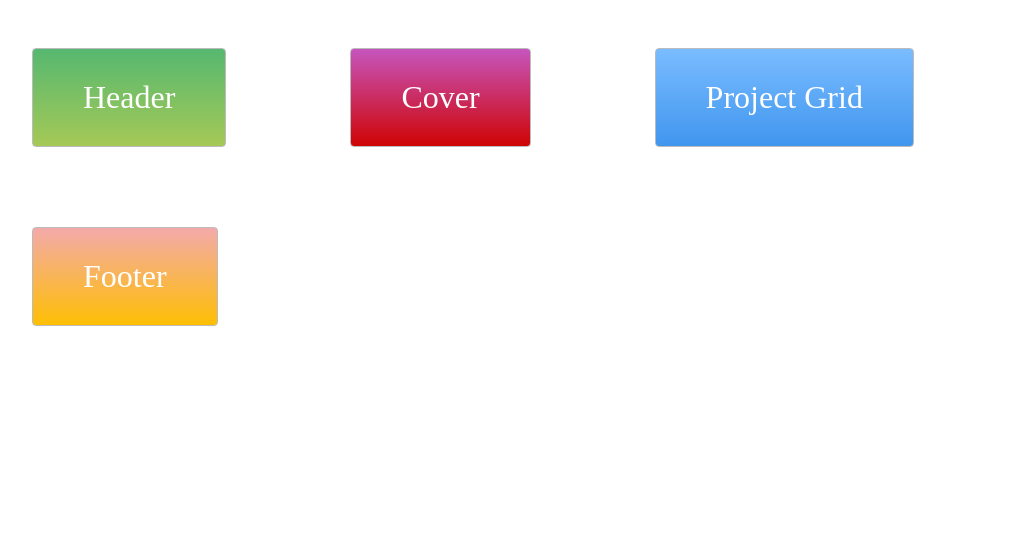
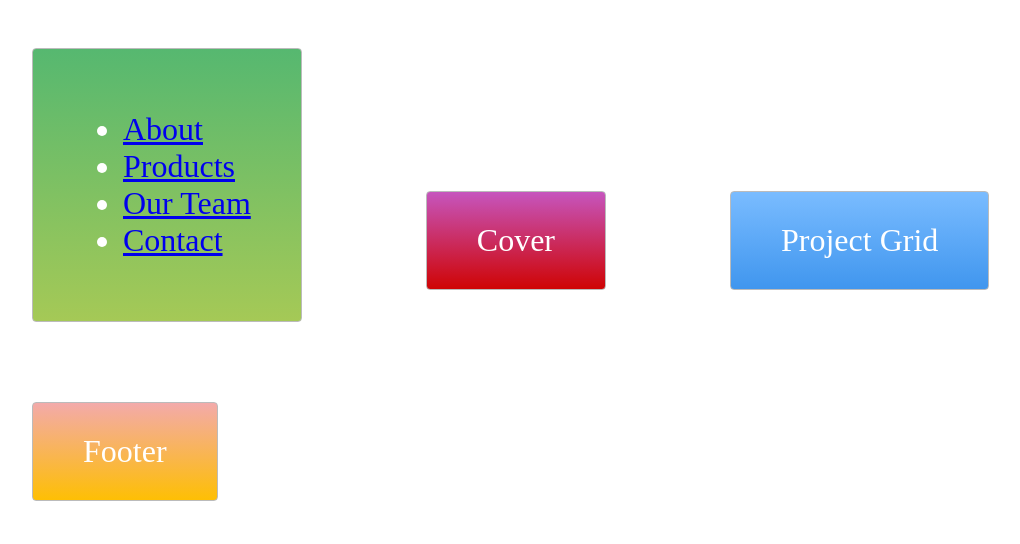
Before and after one commit to GarrettNoble/ztm-css-layout, a plain HTML site: page index.html in a window 1280 px wide. Shown: the whole page, without its empty margins (36-1056 px from the left). Drawn offline with Linux system fonts and the light colour scheme.

Commit message:
added list items

```diff
--- a/index.html
+++ b/index.html
@@ -5,9 +5,19 @@
   <link rel="stylesheet" type="text/css" href="./style.css">
 </head>
 <body>
-  <div class="zone green">Header</div>
+  <div class="container">
+  <nav class="zone green">
+    <ul class="menu">
+      <li class="item"><a href="#">About</a></li>
+      <li class="item"><a href="#">Products</a></li>
+      <li class="item"><a href="#">Our Team</a></li>
+      <li class="item"><a href="#">Contact</a></li>
+    </ul>
+  </nav>
+
   <div class="zone red">Cover</div>
   <div class="zone blue">Project Grid</div>
   <div class="zone yellow">Footer</div>
+  </div>
 </body>
 </html>
```
